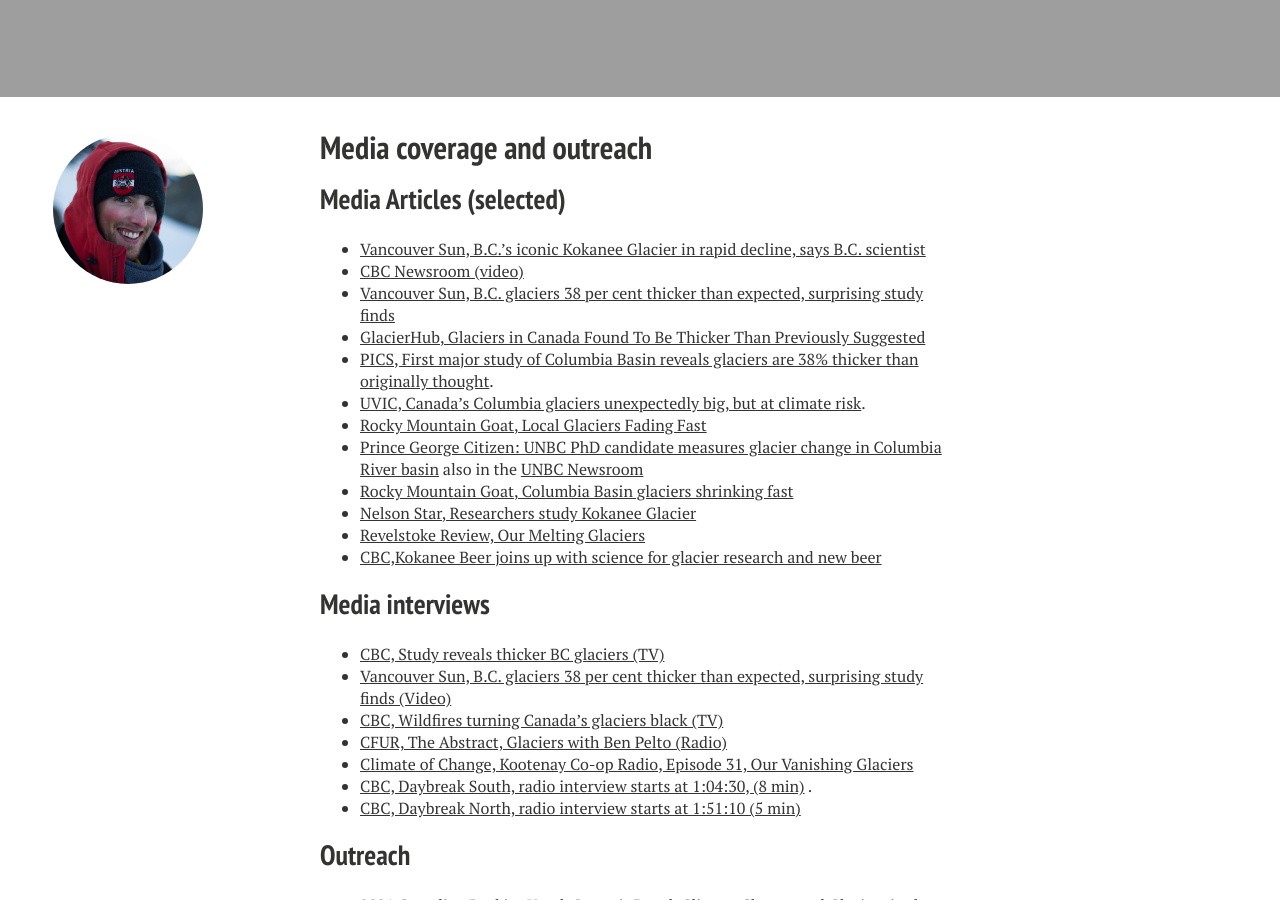
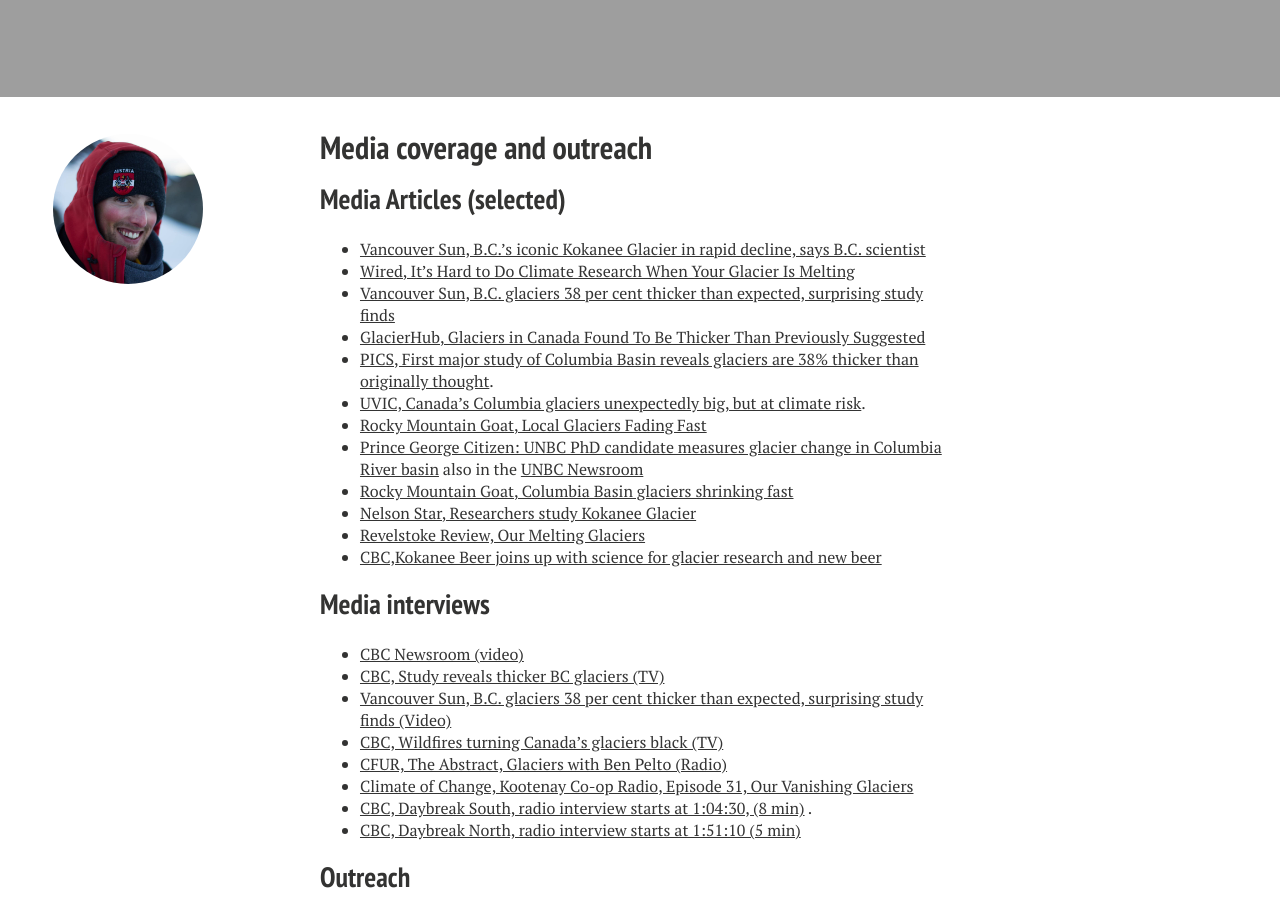
Before and after one commit to bpelto/bpelto.github.io, a Jekyll site: the page built from media_outreach/index.md, in a window 1280 px wide and 900 px high, scrolled down 947 px. Built offline with Jekyll 4.4.1, drawn with Linux system fonts in a browser that asks for light colours; nearby versions of some CDN libraries.

Commit message:
Add wired article and update CBC link

```diff
--- a/media_outreach/index.md
+++ b/media_outreach/index.md
@@ -7,7 +7,7 @@
 
 ## Media Articles (selected)
 - [Vancouver Sun, B.C.'s iconic Kokanee Glacier in rapid decline, says B.C. scientist](https://vancouversun.com/news/local-news/kokanee-glacier-in-decline)
-- [CBC Newsroom (video)](https://www.instagram.com/tv/CctjYHkjqtX/?utm_source=ig_web_copy_link)
+- [Wired, It’s Hard to Do Climate Research When Your Glacier Is Melting](https://www.wired.co.uk/article/glacier-melting-climate-research)
 - [Vancouver Sun, B.C. glaciers 38 per cent thicker than expected, surprising study finds](https://vancouversun.com/news/local-news/b-c-glaciers-38-per-cent-thicker-than-expected-surprising-study-finds)
 - [GlacierHub, Glaciers in Canada Found To Be Thicker Than Previously Suggested](https://blogs.ei.columbia.edu/2020/11/19/thicker-glaciers-canada/)
 - [PICS, First major study of Columbia Basin reveals glaciers are 38% thicker than originally thought](https://pics.uvic.ca/research/first-major-study-columbia-basin-reveals-glaciers-are-38-thicker-originally-thought).
```
Also changed, not shown: other parts of media_outreach/index.md (+1 -0 lines).
